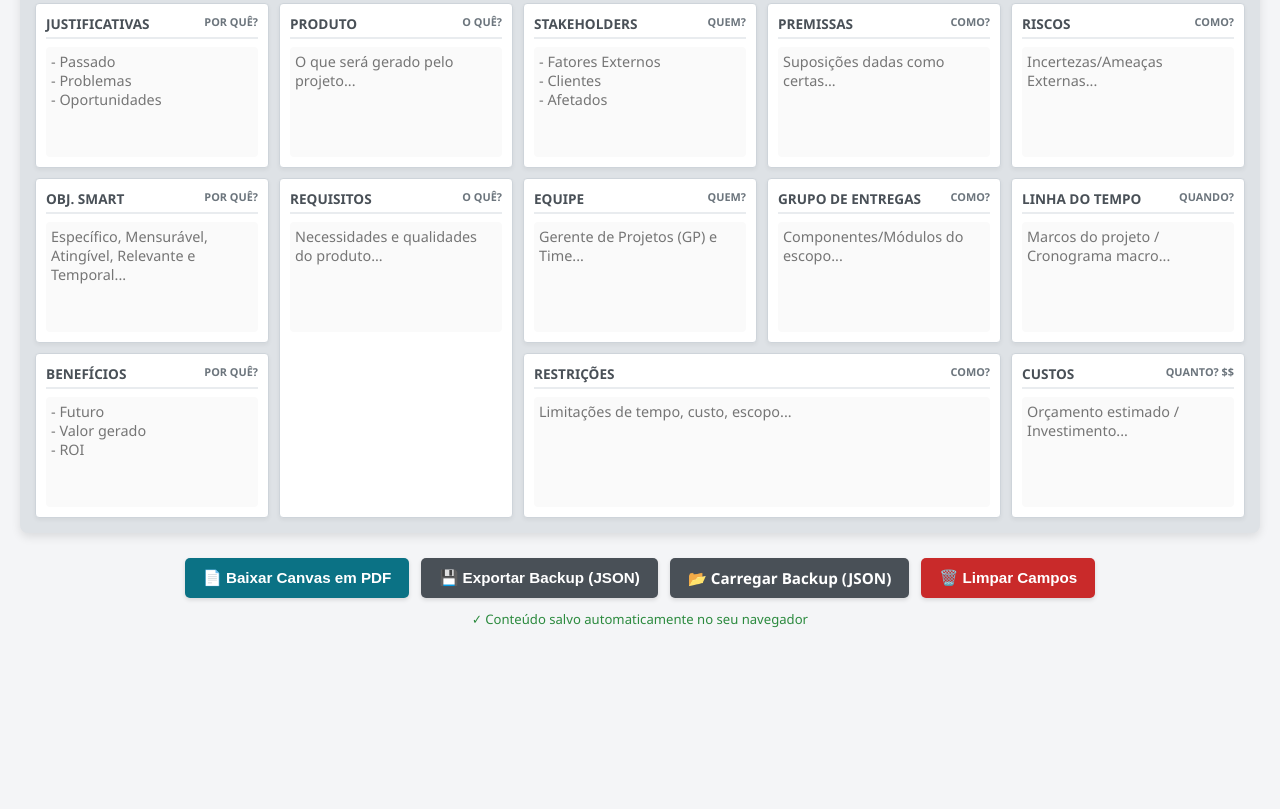
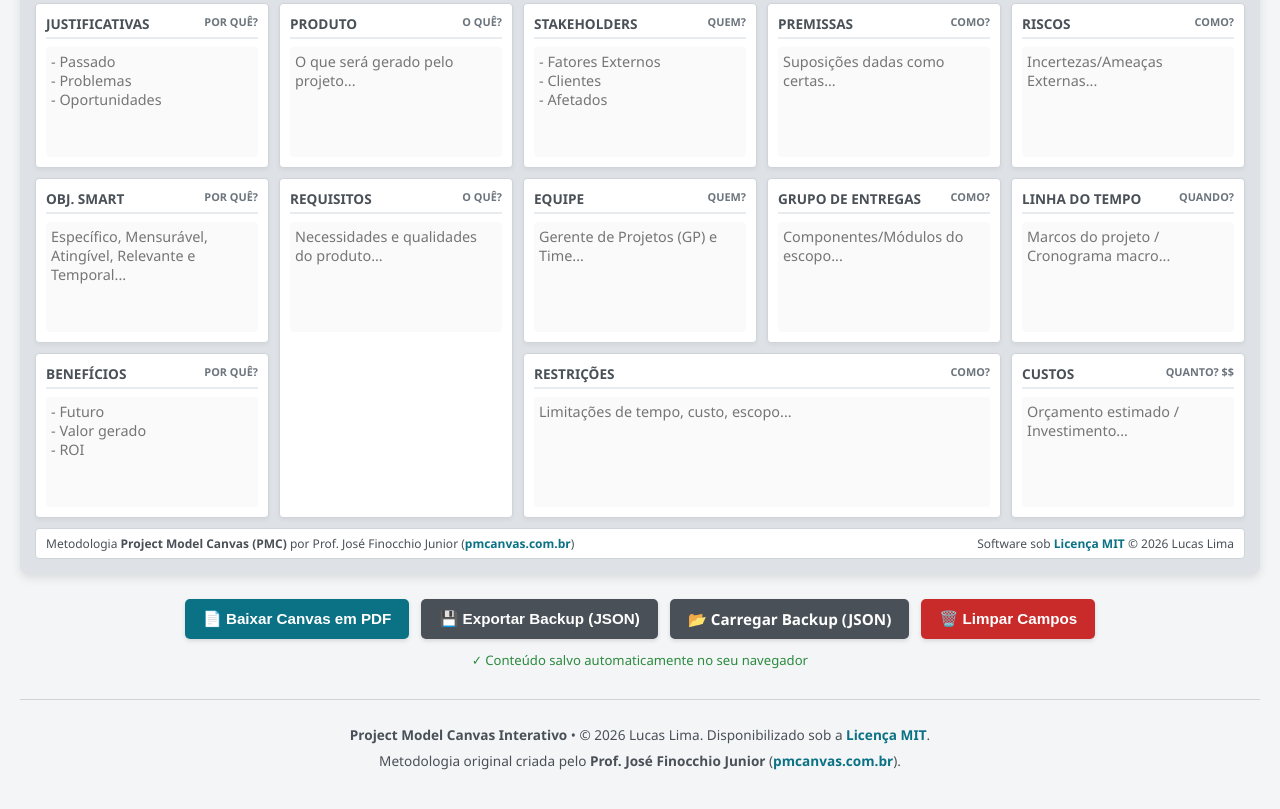
Before and after one commit to snt-lucas/PMC, a plain HTML site: page index.html in a window 1280 px wide. Shown: the part 319-1128 px from the top of the page. Before the commit the page ends 977 px from the top, so only its background shows below. Drawn offline with nearby package versions, Linux system fonts and the light colour scheme.

Commit message:
feat(ui): adiciona rodapés de direitos autorais, créditos e metadados de licença

```diff
--- a/index.css
+++ b/index.css
@@ -1,3 +1,12 @@
+/**
+ * ========================================================================
+ * Project Model Canvas (PMC) - Estilos
+ * Copyright (c) 2026 Lucas Lima
+ * Licença: MIT (veja o arquivo LICENSE)
+ * Metodologia: Prof. José Finocchio Junior (pmcanvas.com.br)
+ * ========================================================================
+ */
+
 body {
   font-family: "Segoe UI", Tahoma, Geneva, Verdana, sans-serif;
   background-color: #f4f5f7;
@@ -298,9 +307,63 @@ input:focus {
   text-align: center;
   font-size: 0.82em;
   color: #2b8a3e;
-  margin-bottom: 30px;
+  margin-bottom: 20px;
   font-weight: 500;
   transition: opacity 0.3s ease;
+}
+
+/**
+ * Rodapé do Canvas (visível na tela, exportação em PDF e impressão)
+ */
+.canvas-footer {
+  margin-top: 10px;
+  display: flex;
+  justify-content: space-between;
+  align-items: center;
+  font-size: 0.75em;
+  color: #495057;
+  padding: 6px 10px;
+  background-color: #ffffff;
+  border-radius: 4px;
+  border: 1px solid #ced4da;
+  box-sizing: border-box;
+}
+
+.canvas-footer a {
+  color: #0b7285;
+  text-decoration: none;
+  font-weight: 600;
+}
+
+.canvas-footer a:hover {
+  text-decoration: underline;
+}
+
+/**
+ * Rodapé da Página Web (fora da área de captura)
+ */
+.app-footer {
+  text-align: center;
+  margin-top: 30px;
+  padding: 20px 15px;
+  border-top: 1px solid #ced4da;
+  font-size: 0.85em;
+  color: #495057;
+  line-height: 1.6;
+}
+
+.app-footer p {
+  margin: 4px 0;
+}
+
+.app-footer a {
+  color: #0b7285;
+  text-decoration: none;
+  font-weight: 600;
+}
+
+.app-footer a:hover {
+  text-decoration: underline;
 }
 
 @media (max-width: 1024px) {
@@ -310,6 +373,11 @@ input:focus {
   }
   #canvas-capture-area:not(.exporting) .academic-header {
     grid-template-columns: 1fr;
+  }
+  #canvas-capture-area:not(.exporting) .canvas-footer {
+    flex-direction: column;
+    gap: 6px;
+    text-align: center;
   }
 }
 
@@ -369,4 +437,15 @@ input:focus {
     margin-bottom: 8px !important;
     padding: 8px !important;
   }
+
+  .canvas-footer {
+    display: flex !important;
+    justify-content: space-between !important;
+    font-size: 0.7em !important;
+    margin-top: 6px !important;
+    padding: 3px 6px !important;
+    border: 1px solid #aaa !important;
+    color: #333 !important;
+    background-color: transparent !important;
+  }
 }
--- a/index.html
+++ b/index.html
@@ -2,13 +2,18 @@
 <!--
   ========================================================================
   Aplicativo Interativo do Project Model Canvas (PMC)
-  Exibe um grid responsivo representando a metodologia PMC.
+  Copyright (c) 2026 Lucas Lima
+  Licenciado sob a Licença MIT (veja o arquivo LICENSE).
+  Metodologia PMC concebida pelo Prof. José Finocchio Junior (pmcanvas.com.br).
   ========================================================================
 -->
 <html lang="pt-BR">
   <head>
     <meta charset="UTF-8" />
     <meta name="viewport" content="width=device-width, initial-scale=1.0" />
+    <meta name="author" content="Lucas Lima" />
+    <meta name="copyright" content="Lucas Lima" />
+    <meta name="license" content="MIT" />
     <title>Project Model Canvas Interativo</title>
     <!-- Bibliotecas externas para geração do PDF (html2canvas e jsPDF) -->
     <script src="https://cdnjs.cloudflare.com/ajax/libs/html2canvas/1.4.1/html2canvas.min.js" crossorigin="anonymous" referrerpolicy="no-referrer"></script>
@@ -197,6 +202,16 @@
           ></textarea>
         </div>
       </div>
+
+      <!-- Rodapé do Canvas (incluído na exportação em PDF e impressão) -->
+      <div class="canvas-footer">
+        <span class="methodology-credit">
+          Metodologia <strong>Project Model Canvas (PMC)</strong> por Prof. José Finocchio Junior (<a href="http://pmcanvas.com.br/" target="_blank" rel="noopener noreferrer">pmcanvas.com.br</a>)
+        </span>
+        <span class="software-credit">
+          Software sob <a href="LICENSE" target="_blank" rel="noopener noreferrer">Licença MIT</a> &copy; 2026 Lucas Lima
+        </span>
+      </div>
     </div>
 
     <!-- Área de ações e controles -->
@@ -220,6 +235,17 @@
       ✓ Conteúdo salvo automaticamente no seu navegador
     </div>
 
+    <!-- Rodapé da Aplicação Web: Direitos Autorais e Licença de Uso -->
+    <footer class="app-footer no-print">
+      <p>
+        <strong>Project Model Canvas Interativo</strong> &bull; &copy; 2026 Lucas Lima.
+        Disponibilizado sob a <a href="LICENSE" target="_blank" rel="noopener noreferrer">Licença MIT</a>.
+      </p>
+      <p>
+        Metodologia original criada pelo <strong>Prof. José Finocchio Junior</strong> (<a href="http://pmcanvas.com.br/" target="_blank" rel="noopener noreferrer">pmcanvas.com.br</a>).
+      </p>
+    </footer>
+
     <!-- Importação do script contendo a lógica de inicialização e exportação -->
     <script src="index.js"></script>
   </body>
--- a/index.js
+++ b/index.js
@@ -1,6 +1,10 @@
 /**
  * ========================================================================
  * Aplicativo Interativo do Project Model Canvas (PMC)
+ * Copyright (c) 2026 Lucas Lima
+ * Licença: MIT (veja o arquivo LICENSE para detalhes)
+ * Metodologia: Prof. José Finocchio Junior (pmcanvas.com.br)
+ *
  * Funcionalidades:
  * - Auto-ajuste de altura para áreas de texto
  * - Salvamento automático contínuo em localStorage
```
